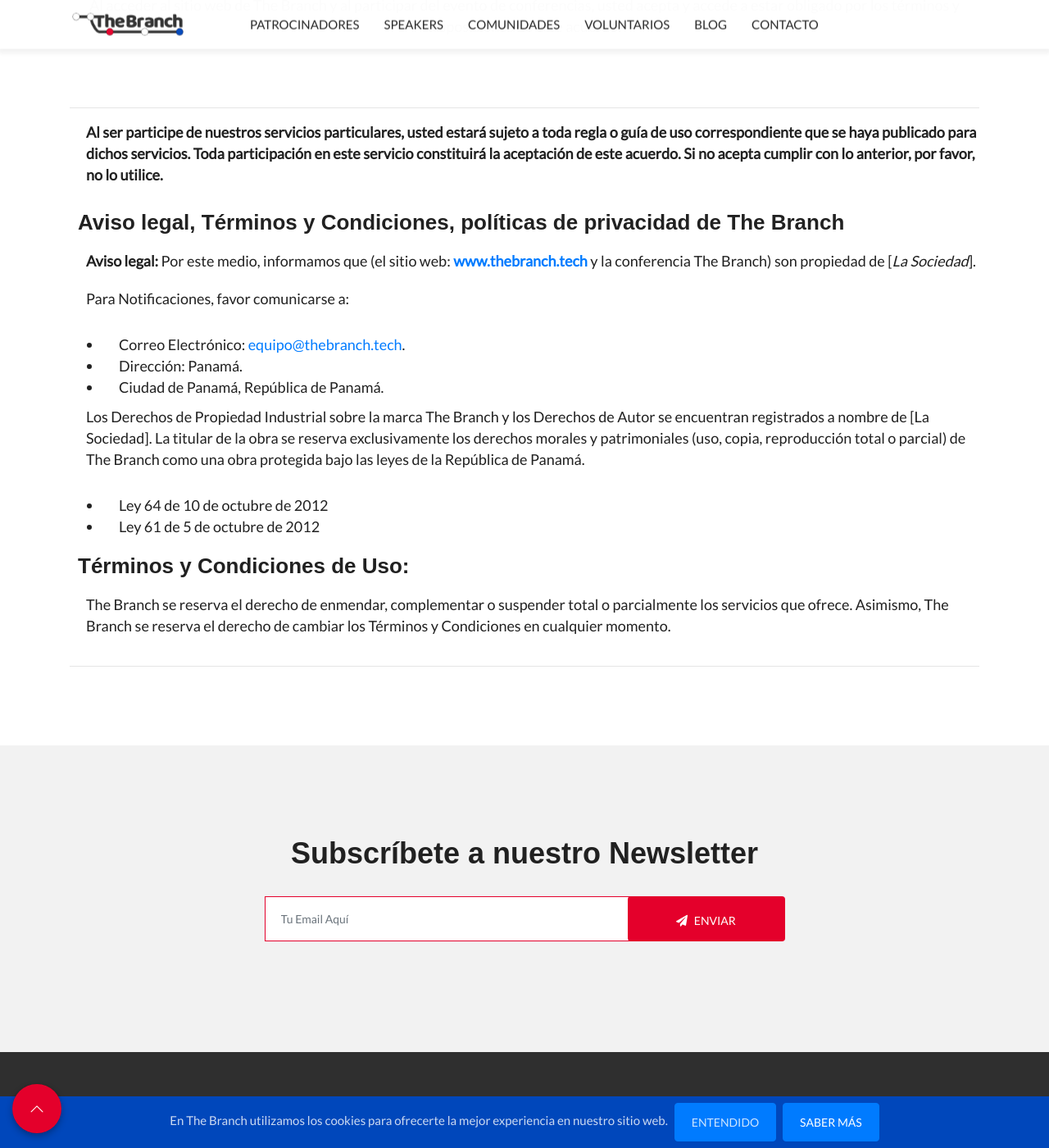
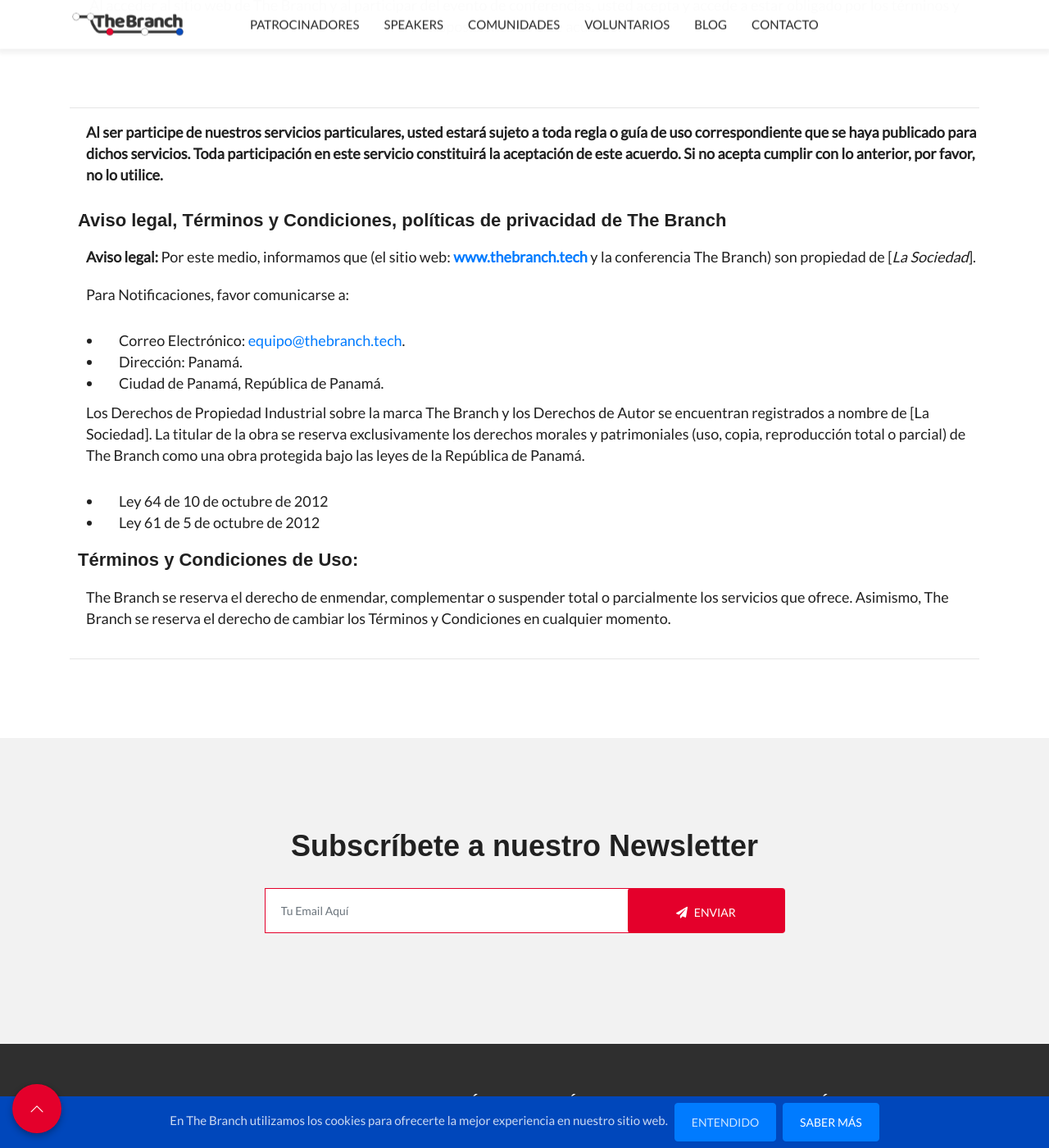
Before and after one commit to marvlm/thebranchconf, a Jekyll site: the page built from _pages/terminos.md, in a window 1280 px wide and 1400 px high, scrolled down 229 px. Shown: the whole window at 82% size. Built offline with Jekyll 4.4.1, drawn with Linux system fonts in a browser that asks for light colours; nearby versions of some CDN libraries; some web fonts are replaced; comment, search, counter and statistics services are not loaded.

Commit message:
set size for h2 to 22px

```diff
--- a/assets/css/main.css
+++ b/assets/css/main.css
@@ -26,7 +26,7 @@
 }
 
 h2 {
-  font-size: 26px;
+  font-size: 22px;
   font-weight: 700;
   font-family: 'Baloo Bhai', sans-serif;
 }
@@ -1897,7 +1897,7 @@
 
 .page-inner h4 {
   padding: 10px;
-  font-size: 26px;
+  font-size: 22px;
 }
 
 /* Contact Forme */
```
